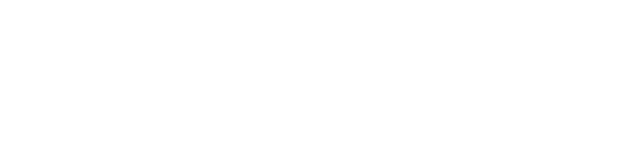
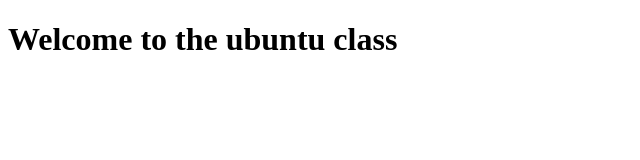
Before and after one commit to Cjayakonor/awesome-project, a plain HTML site: page index.html in a window 1280 px wide. Shown: the whole page, without its empty margins (0-640 px from the left). Drawn offline with Linux system fonts and the light colour scheme.

Commit message:
index.html

```diff
--- a/index.html
+++ b/index.html
@@ -1,9 +1,9 @@
 <!DOCTYPE html>
 <html>
 <head>
-	<title>My website</title>
+	<title>ubuntu</title>
 </head>
 <body>
-
+<h1>Welcome to the ubuntu class</h1>
 </body>
 </html>
```
